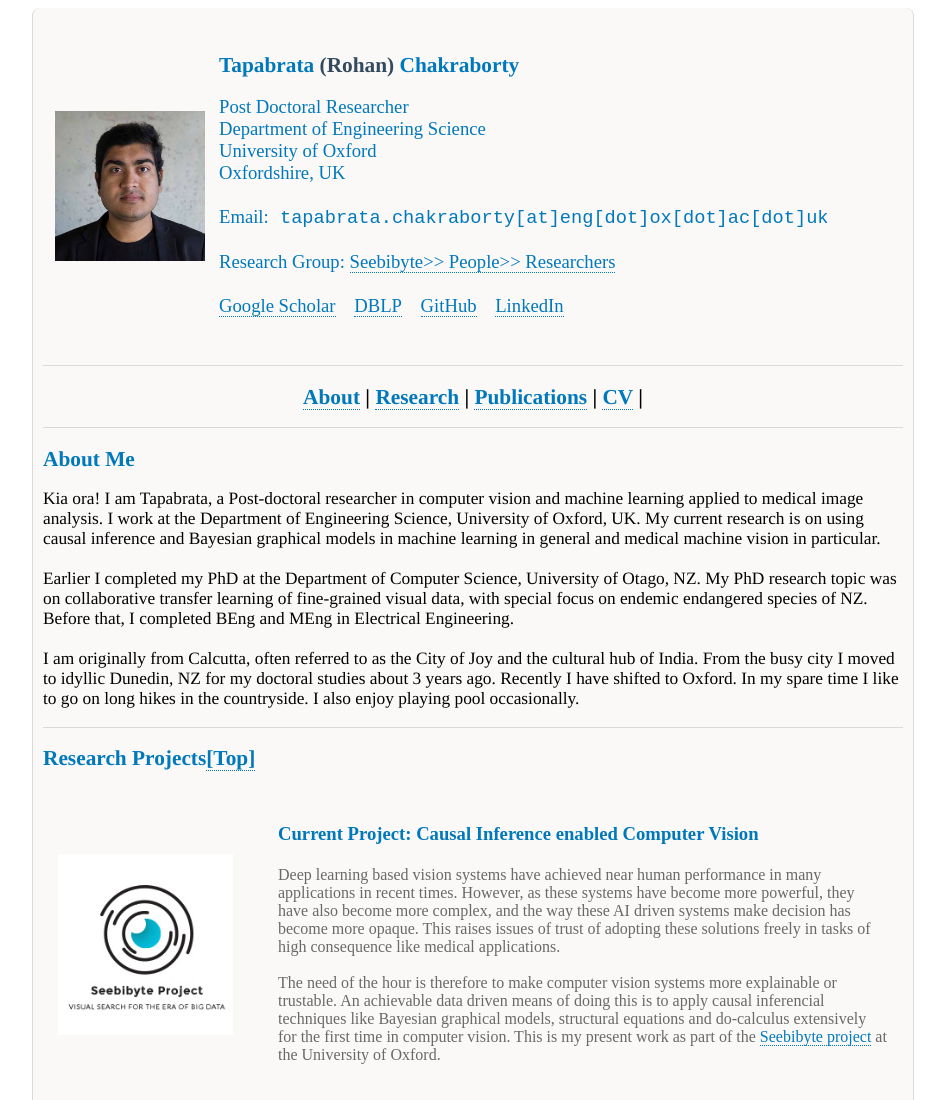
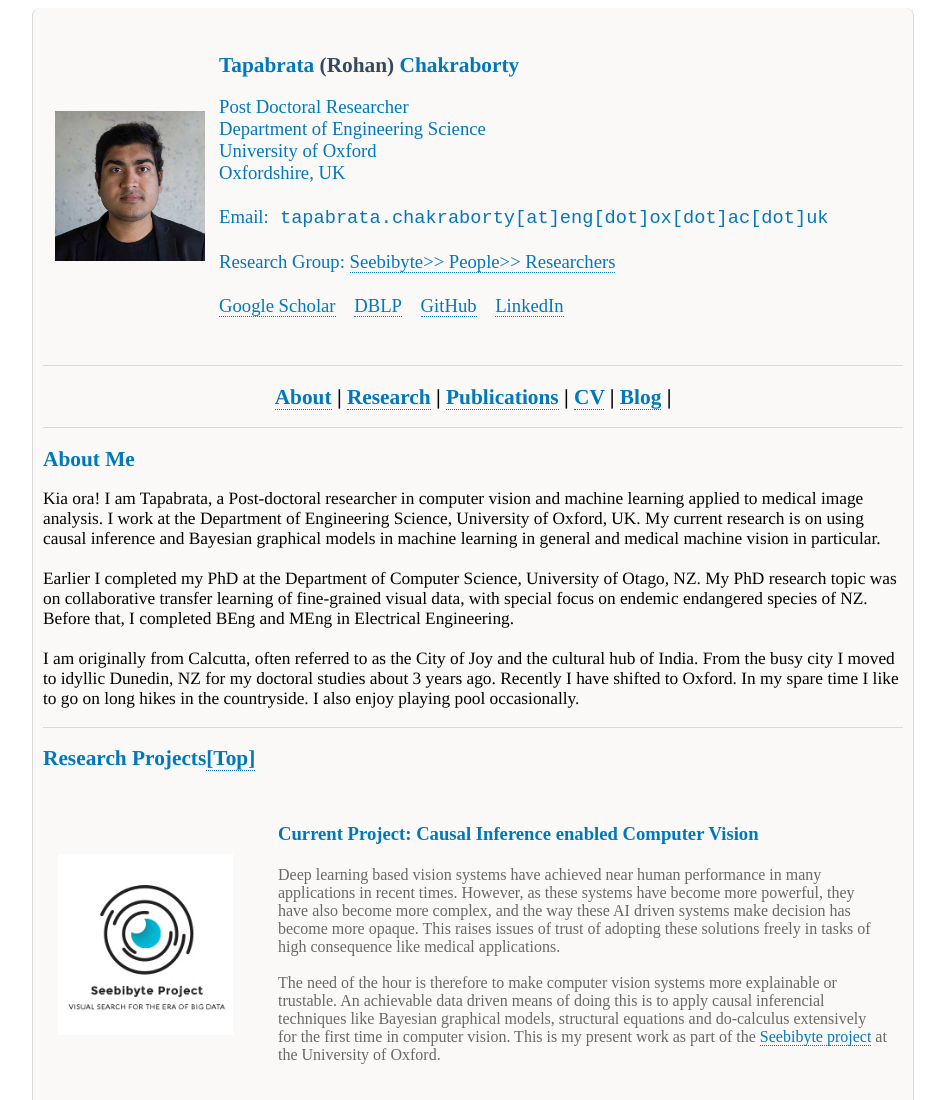
Before and after one commit to trchakraborty/chakraborty.github.io, a plain HTML site: page index.html in a window 1280 px wide. Shown: the top 1100 px of the page, without its empty margins (167-1112 px from the left). Drawn offline with Linux system fonts and the light colour scheme.

Commit message:
Update index.html

```diff
--- a/index.html
+++ b/index.html
@@ -59,6 +59,7 @@ Research Group: <a href="http://seebibyte.org/">Seebibyte>> People>> Researchers
 <!--<a href="#awards">Awards</a> |-->
 <a href="./cv.pdf">CV</a> |
 <!--<a href="#geia">Geia</a> -->
+<a href="./blog.pdf">Blog</a> |
 </h1>
 
 <hr> <!-- IR -->
```
